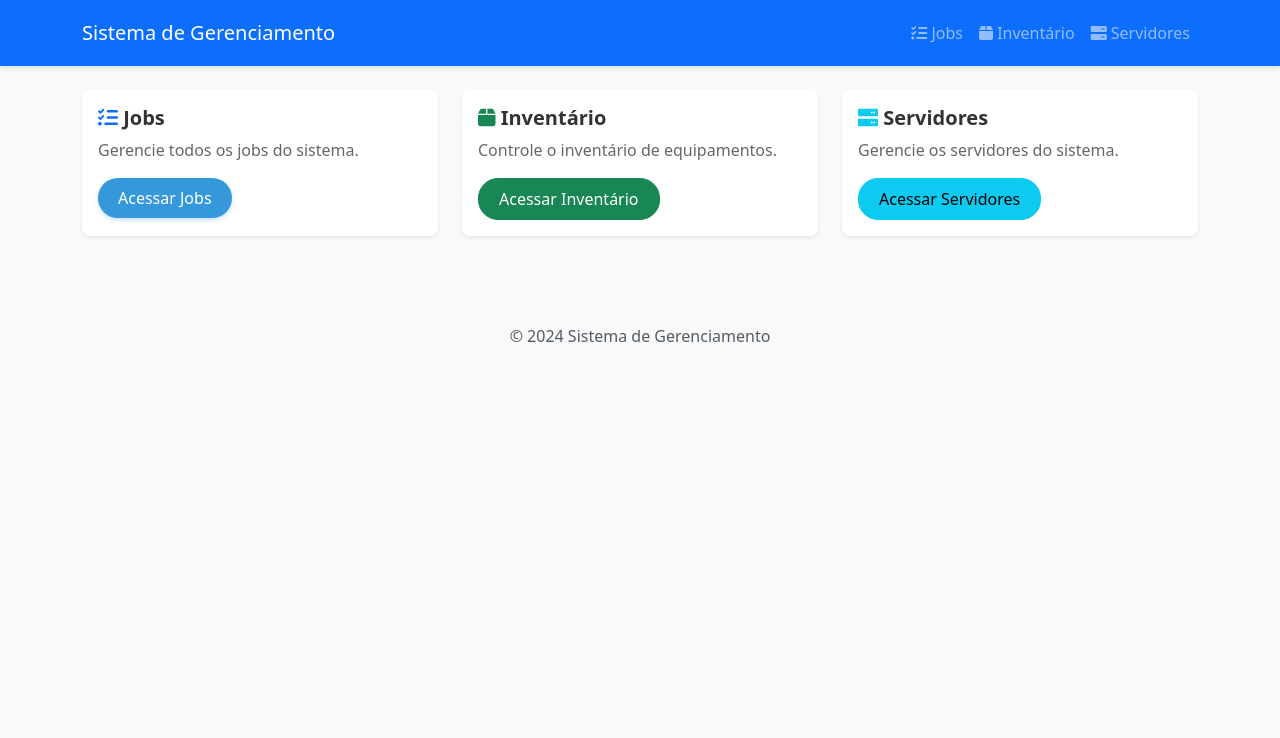
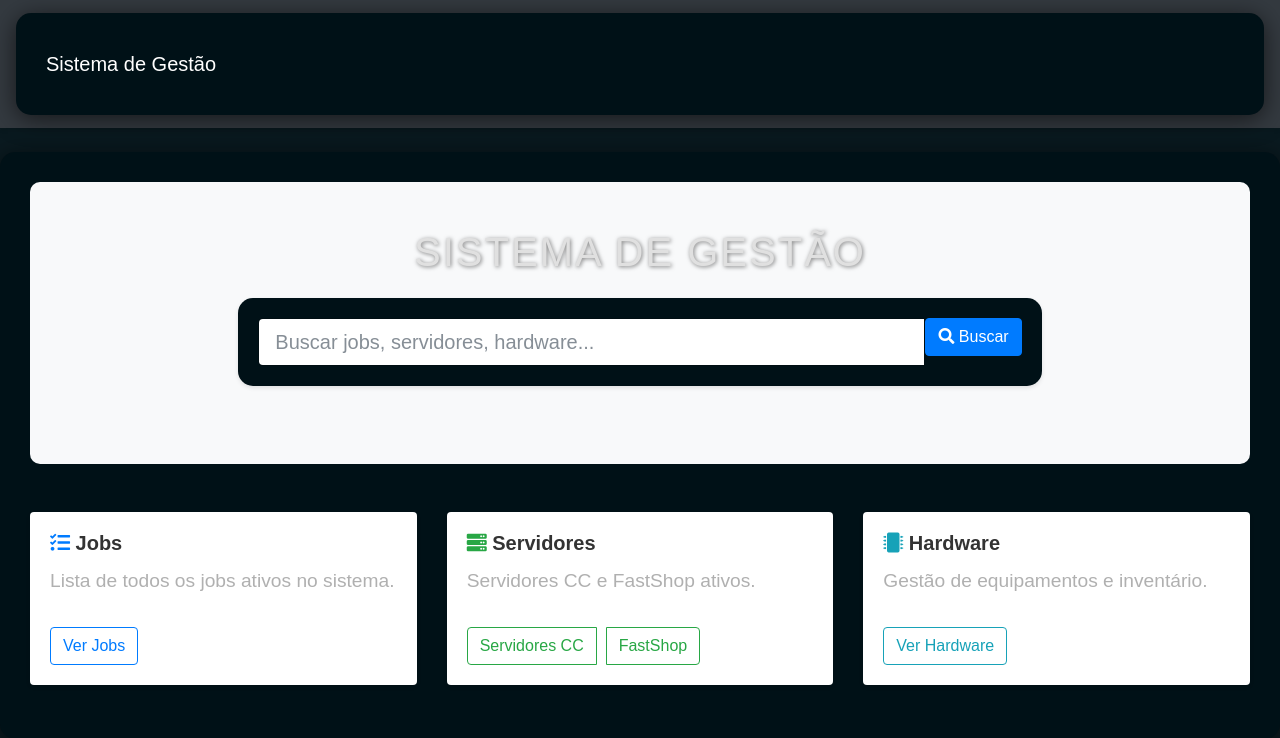
Before and after one commit to Thiago-Bosco/inventario, a Django app: page /home/ in a window 1280 px wide. Shown: the top 738 px of the page. Run offline with Django 5.2, Linux system fonts and the light colour scheme; some libraries are stand-ins or nearby versions.

Commit message:
Assistant checkpoint
Assistant generated file changes:
- jobs/templates/base.html: Melhorar template base
- jobs/templates/index.html: Melhorar página inicial com busca
- static/css/style.css: Adicionar estilos personalizados

---

User prompt:

Analise todo nosso projeto [ vamos manter padrao de codificaçao , vamos conversare em ptbr , vamos analisar todo o codigo e deixar tudo funcionando , vamos mecher na pagina principau na home , la precisamos usar ela para ser aprincipau de buscar os conteudos que temos a admin sera apenas para adiminstradores ]

Replit-Commit-Author: Assistant
Replit-Commit-Session-Id: 2973acb8-b3cb-4a1c-88e4-c04bdb5858bc

```diff
--- a/jobs/templates/base.html
+++ b/jobs/templates/base.html
@@ -1,49 +1,46 @@
 
+{% load static %}
 <!DOCTYPE html>
 <html lang="pt-br">
 <head>
     <meta charset="UTF-8">
     <meta name="viewport" content="width=device-width, initial-scale=1.0">
-    <title>Sistema de Gerenciamento</title>
-    <link href="https://cdn.jsdelivr.net/npm/bootstrap@5.3.0/dist/css/bootstrap.min.css" rel="stylesheet">
-    <link rel="stylesheet" href="https://cdnjs.cloudflare.com/ajax/libs/font-awesome/6.0.0/css/all.min.css">
-    {% load static %}
-    <link rel="stylesheet" href="{% static 'css/custom.css' %}">
+    <title>Sistema de Gestão</title>
+    <link rel="stylesheet" href="{% static 'vendor/bootstrap/css/bootstrap.min.css' %}">
+    <link rel="stylesheet" href="{% static 'vendor/fontawesome-free/css/all.min.css' %}">
+    <link rel="stylesheet" href="{% static 'css/style.css' %}">
 </head>
 <body>
-    <nav class="navbar navbar-expand-lg navbar-dark bg-primary">
+    <nav class="navbar navbar-expand-lg navbar-dark bg-dark">
         <div class="container">
-            <a class="navbar-brand" href="/">Sistema de Gerenciamento</a>
-            <button class="navbar-toggler" type="button" data-bs-toggle="collapse" data-bs-target="#navbarNav">
+            <a class="navbar-brand" href="{% url 'index' %}">Sistema de Gestão</a>
+            <button class="navbar-toggler" type="button" data-toggle="collapse" data-target="#navbarNav">
                 <span class="navbar-toggler-icon"></span>
             </button>
             <div class="collapse navbar-collapse" id="navbarNav">
-                <ul class="navbar-nav ms-auto">
-                    <li class="nav-item">
-                        <a class="nav-link" href="/admin/jobs/job/"><i class="fas fa-tasks"></i> Jobs</a>
-                    </li>
-                    <li class="nav-item">
-                        <a class="nav-link" href="/admin/hardware/inventory/"><i class="fas fa-box"></i> Inventário</a>
-                    </li>
-                    <li class="nav-item">
-                        <a class="nav-link" href="/admin/servidores/servidores_cc/"><i class="fas fa-server"></i> Servidores</a>
-                    </li>
+                <ul class="navbar-nav ml-auto">
+                    {% if user.is_authenticated %}
+                        {% if user.is_staff %}
+                            <li class="nav-item">
+                                <a class="nav-link" href="/admin/"><i class="fas fa-cog"></i> Administração</a>
+                            </li>
+                        {% endif %}
+                        <li class="nav-item">
+                            <a class="nav-link" href="{% url 'logout' %}"><i class="fas fa-sign-out-alt"></i> Sair</a>
+                        </li>
+                    {% endif %}
                 </ul>
             </div>
         </div>
     </nav>
 
-    <div class="container mt-4">
+    <main class="container mt-4">
         {% block content %}
         {% endblock %}
-    </div>
+    </main>
 
-    <footer class="footer mt-5 py-3 bg-light">
-        <div class="container text-center">
-            <span class="text-muted">© 2024 Sistema de Gerenciamento</span>
-        </div>
-    </footer>
-
-    <script src="https://cdn.jsdelivr.net/npm/bootstrap@5.3.0/dist/js/bootstrap.bundle.min.js"></script>
+    <script src="{% static 'vendor/jquery/jquery-3.2.1.min.js' %}"></script>
+    <script src="{% static 'vendor/bootstrap/js/bootstrap.min.js' %}"></script>
+    <script src="{% static 'js/main.js' %}"></script>
 </body>
 </html>
--- a/jobs/templates/index.html
+++ b/jobs/templates/index.html
@@ -2,31 +2,56 @@
 {% extends 'base.html' %}
 
 {% block content %}
+<div class="search-section mb-5">
+    <h1 class="text-center mb-4">Sistema de Gestão</h1>
+    <div class="row justify-content-center">
+        <div class="col-md-8">
+            <form method="POST" action="{% url 'search_jobs' %}" class="search-form">
+                {% csrf_token %}
+                <div class="input-group">
+                    <input type="text" name="search_query" class="form-control form-control-lg"
+                           placeholder="Buscar jobs, servidores, hardware...">
+                    <div class="input-group-append">
+                        <button class="btn btn-primary" type="submit">
+                            <i class="fas fa-search"></i> Buscar
+                        </button>
+                    </div>
+                </div>
+            </form>
+        </div>
+    </div>
+</div>
+
 <div class="row">
     <div class="col-md-4 mb-4">
-        <div class="card h-100 shadow-sm">
+        <div class="card h-100">
             <div class="card-body">
                 <h5 class="card-title"><i class="fas fa-tasks text-primary"></i> Jobs</h5>
-                <p class="card-text">Gerencie todos os jobs do sistema.</p>
-                <a href="/admin/jobs/job/" class="btn btn-primary">Acessar Jobs</a>
+                <p class="card-text">Lista de todos os jobs ativos no sistema.</p>
+                <a href="{% url 'all_jobs' %}" class="btn btn-outline-primary">Ver Jobs</a>
             </div>
         </div>
     </div>
+
     <div class="col-md-4 mb-4">
-        <div class="card h-100 shadow-sm">
+        <div class="card h-100">
             <div class="card-body">
-                <h5 class="card-title"><i class="fas fa-box text-success"></i> Inventário</h5>
-                <p class="card-text">Controle o inventário de equipamentos.</p>
-                <a href="/admin/hardware/inventory/" class="btn btn-success">Acessar Inventário</a>
+                <h5 class="card-title"><i class="fas fa-server text-success"></i> Servidores</h5>
+                <p class="card-text">Servidores CC e FastShop ativos.</p>
+                <div class="btn-group">
+                    <a href="{% url 'all_servers' %}" class="btn btn-outline-success">Servidores CC</a>
+                    <a href="{% url 'all_FastShop' %}" class="btn btn-outline-success">FastShop</a>
+                </div>
             </div>
         </div>
     </div>
+
     <div class="col-md-4 mb-4">
-        <div class="card h-100 shadow-sm">
+        <div class="card h-100">
             <div class="card-body">
-                <h5 class="card-title"><i class="fas fa-server text-info"></i> Servidores</h5>
-                <p class="card-text">Gerencie os servidores do sistema.</p>
-                <a href="/admin/servidores/servidores_cc/" class="btn btn-info">Acessar Servidores</a>
+                <h5 class="card-title"><i class="fas fa-microchip text-info"></i> Hardware</h5>
+                <p class="card-text">Gestão de equipamentos e inventário.</p>
+                <a href="{% url 'hard' %}" class="btn btn-outline-info">Ver Hardware</a>
             </div>
         </div>
     </div>
--- a/static/css/style.css
+++ b/static/css/style.css
@@ -238,7 +238,6 @@ form {
     margin-right: 15px;
     font-size: 20px;
     text-decoration: none;
-
 }
 
 .sidebar-menu {
@@ -297,18 +296,6 @@ form {
     margin: 10px auto;
 }
 
-.search-bar input {
-    width: 100%;
-    border-radius: 25px;
-    padding: 12px 20px;
-    font-size: 16px;
-    border: 1px solid var(--cor-borda);
-    background-color: #ffffff;
-    color: var(--cor-fundo);
-    box-shadow: 0 4px 10px #01118b;
-    transition: all
-    transition: all 0.3s ease;
-}
 .search-bar input {
     width: 100%;
     border-radius: 25px;
@@ -393,3 +380,41 @@ form {
     outline: none;
     box-shadow: 0 0 0 3px rgba(220, 53, 69, 0.4);
 }
+
+
+/* New Styles */
+.search-section {
+    padding: 3rem 0;
+    background-color: #f8f9fa;
+    border-radius: 10px;
+    margin-bottom: 2rem;
+}
+
+.search-form {
+    box-shadow: 0 2px 4px rgba(0,0,0,0.1);
+}
+
+.card {
+    transition: transform 0.2s;
+    border: none;
+    box-shadow: 0 2px 4px rgba(0,0,0,0.1);
+}
+
+.card:hover {
+    transform: translateY(-5px);
+}
+
+.btn-group {
+    width: 100%;
+    display: flex;
+    gap: 10px;
+}
+
+.card-title {
+    color: #333;
+    font-weight: 600;
+}
+
+.navbar {
+    box-shadow: 0 2px 4px rgba(0,0,0,0.1);
+}
```
